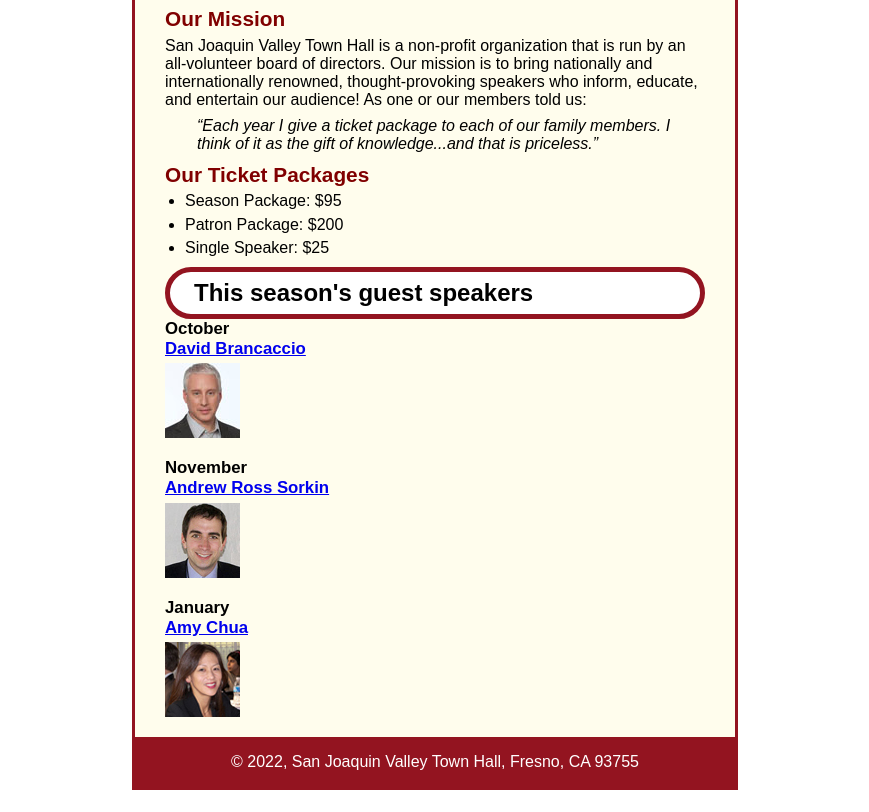
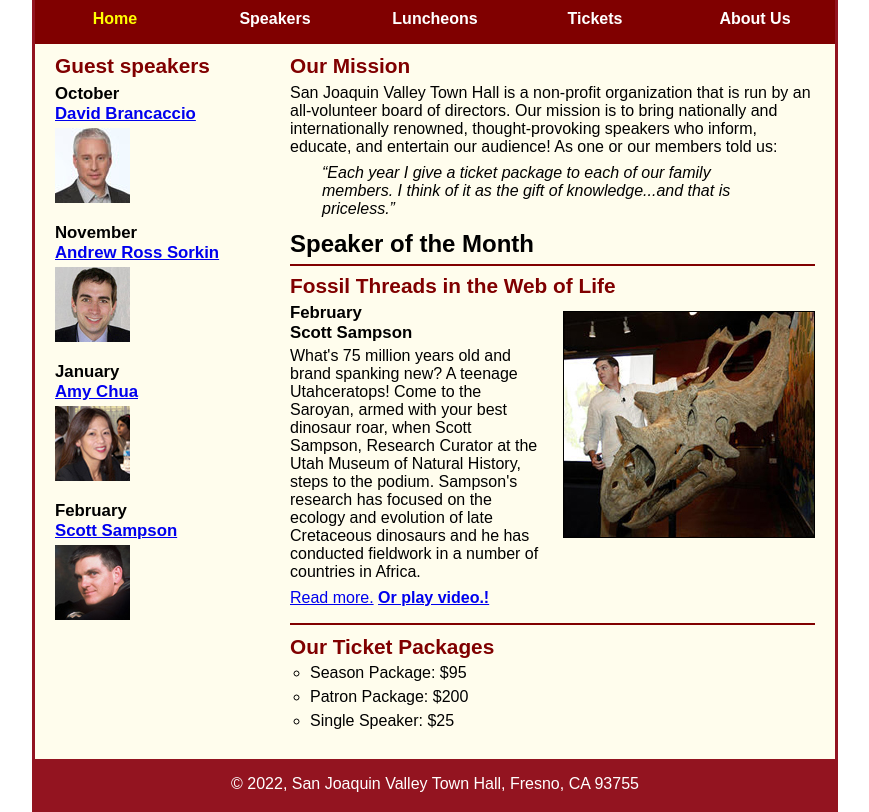
Before and after one commit to wjohnson8338/townhall, a plain HTML site: page index.html in a window 1280 px wide. Shown: the part 129-941 px from the top of the page, without its empty margins (205-1074 px from the left). Before the commit the page ends 919 px from the top, so only its background shows below. Drawn offline with Linux system fonts and the light colour scheme.

Commit message:
Add files via upload

```diff
--- a/index.html
+++ b/index.html
@@ -5,7 +5,7 @@
 	<meta charset="utf-8">
 	<title>San Joaquin Valley Town Hall</title>
 	<link rel="shortcut icon" href="images/favicon.ico">
-	<link rel="stylesheet" href="styles/c5_main.css">
+	<link rel="stylesheet" href="styles/c7_main.css">
 </head>
 
 <body>
@@ -14,14 +14,45 @@
 		<h2>San Joaquin Valley Town Hall</h2>
 		<h3>Celebrating our <span class="shadow">75<sup>th</sup></span> Year</h3>
 	</header>
+	<nav id="nav_menu">
+		<ul>
+			<li><a href="index.html" class="current" style="color:yellow">Home</a></li>
+			<li><a href="index.html">Speakers</a></li>
+			<li><a href="index.html">Luncheons</a></li>
+			<li><a href="index.html">Tickets</a></li>
+			<li>
+				<a href="index.html">About Us</a>
+				<ul>
+					<li><a href="#">Our History</a></li>
+					<li><a href="#">Board of Directors</a></li>
+					<li><a href="#">Past Speakers</a></li>
+					<li><a href="#">Contact Information</a></li>
+				</ul>
+			</li>
+		</ul>
+	</nav>
 	<main>
+		<section>
 			<h2>Our Mission</h2>
 			<p>San Joaquin Valley Town Hall is a non-profit organization that is run by an
 			   all-volunteer board of directors. Our mission is to bring nationally and
 			   internationally renowned, thought-provoking speakers who inform, educate,
 			   and entertain our audience! As one or our members told us:</p>
-		<blockquote><i>&ldquo;Each year I give a ticket package to each of our family members.
-			I think of it as the gift of knowledge...and that is priceless.&rdquo;</i></blockquote>
+			<blockquote>&ldquo;Each year I give a ticket package to each of our family members.
+			I think of it as the gift of knowledge...and that is priceless.&rdquo;</blockquote>
+			<h1>Speaker of the Month</h1>
+			<article>
+				<h2>Fossil Threads in the Web of Life</h2>
+				<img src="images/sampson_dinosaur.jpg" alt="Scott Sampson with dinosaur">
+				<h3>February<br>
+				Scott Sampson</h3>
+				<p>What's 75 million years old and brand spanking new? A teenage Utahceratops!
+				Come to the Saroyan, armed with your best dinosaur roar, when Scott Sampson, Research
+				Curator at the Utah Museum of Natural History, steps to the podium. Sampson's research
+				has focused on the ecology and evolution of late Cretaceous dinosaurs and he has conducted
+				fieldwork in a number of countries in Africa.</p>
+				<p><a href="speakers/c6_sampson.html">Read more.</a>&nbsp;<b><a href="media/sampson.mp4">Or play video.!</a></b></p>
+			</article>
 
 			<h2>Our Ticket Packages</h2>
 			<ul>
@@ -29,14 +60,19 @@
 				<li>Patron Package: $200</li>
 				<li>Single Speaker: $25</li>
 			</ul>
+		</section>
 
-		<h1>This season's guest speakers</h1>
+		<aside>
+			<h2>Guest speakers</h2>
 			<h3>October<br><a href="speakers/brancaccio.html">David Brancaccio</a></h3>
 			<img src="images/brancaccio75.jpg" alt="David Brancaccio photo">
 			<h3>November<br><a href="speakers/sorkin.html">Andrew Ross Sorkin</a></h3>
 			<img src="images/sorkin75.jpg" alt="Andrew Ross Sorkin photo">
 			<h3>January<br><a href="speakers/chua.html">Amy Chua</a></h3>
 			<img src="images/chua75.jpg" alt="Amy Chua photo">
+			<h3>February<br><a href="speakers/c6_sampson.html">Scott Sampson</a></h3>
+			<img src="images/sampson75.jpg" alt="Scott Sampson photo">
+		</aside>
 	</main>
 	<footer>
 		<p>&copy; 2022, San Joaquin Valley Town Hall, Fresno, CA 93755</p>
--- a/styles/c6_main.css
+++ b/styles/c6_main.css
@@ -9,13 +9,20 @@ html {
 body {
 	font-family: Arial, Helvetica, sans-serif;
     font-size: 100%;
-    width: 600px;
+    width: 800px;
     margin: 0 auto;
     border: 3px solid #931420;
     background-color: #fffded;
 }
 a:focus, a:hover {
 	font-style: italic;
+}
+
+section {
+	width: 525px;
+	float: right;
+	padding-right: 20px;
+	padding-bottom: 20px;
 }
 /* the styles for the header */
 header {
@@ -46,12 +53,7 @@ header img {
 	text-shadow: 2px 2px 2px #800000;
 }
 /* the styles for the main content */
-main {
-	clear: left;
-}
-main {
-	padding: 0 30px;
-}
+
 main h1 {
 	font-size: 150%;
 	padding: .3em 0;
@@ -100,6 +102,11 @@ article h3 {
 
 /* the styles for the aside */
 
+aside {
+	width: 215px;
+	padding-left: 20px;
+	padding-bottom: 20px;
+}
 aside h3 {
 	font-size: 105%;
 	padding-bottom: .25em;
@@ -111,6 +118,7 @@ aside img {
 /* the styles for the footer */
 footer {
 	background-color: #931420;
+	clear: both;
 }
 footer p {
 	text-align: center;
--- a/styles/c7_main.css
+++ b/styles/c7_main.css
@@ -16,6 +16,57 @@ body {
 }
 a:focus, a:hover {
 	font-style: italic;
+}
+
+/* nav menu */
+
+#nav_menu {
+	position: relative;
+}
+#nav_menu ul li{
+	float: left;
+	list-style-type: none;
+	margin: 0px;
+	padding: 0px;
+}
+
+#nav_menu ul li a {
+	display: block;
+	width: 160px;
+	text-align: center;
+	padding-top: 1em;
+	padding-bottom: 1em;
+	text-decoration: none;
+	background-color: #800000;
+	color: white;
+	font-weight: bold;
+}
+
+#nav_menu ul ul {
+	display:none;
+	position: absolute;
+	top: 100%;
+	width: 100%;
+}
+
+#nav_menu ul ul li {
+	clear: both;
+}
+
+#nav_menu ul li:hover > ul {
+	display: block;
+}
+#nav_menu > ul::after {
+	content: "";
+	clear: both;
+	display:block;
+}
+.current {
+	color: yellow;
+}
+
+main section ul {
+	list-style-type: circle;
 }
 /* the styles for the header */
 header {
```
Lines whose indentation alone changed are shown as unchanged.
